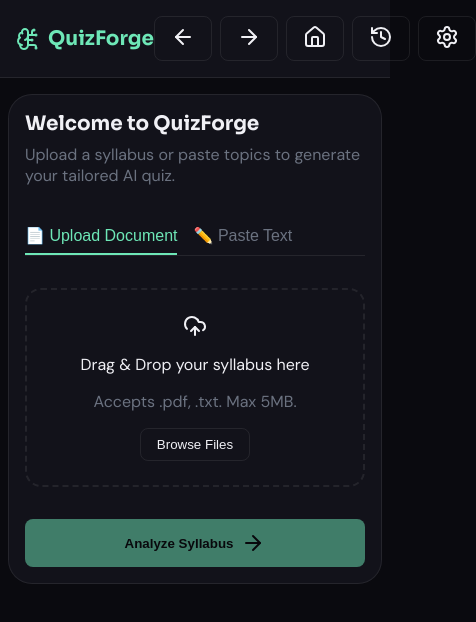
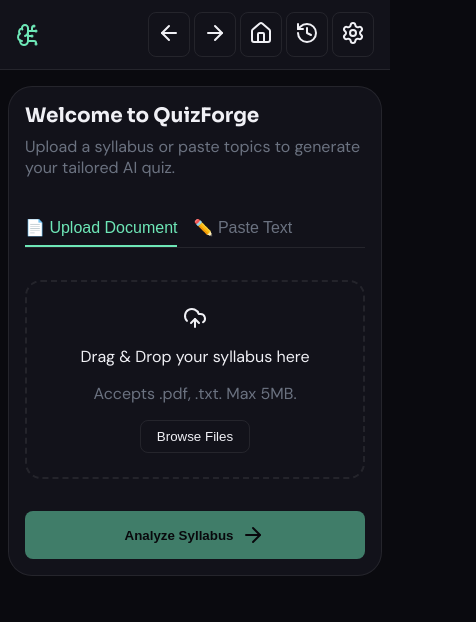
Before and after one commit to Pr4tyushMishra/quizforge, a website built with Vite: page client/index.html in a window 390 px wide. Shown: the whole page, 476 px wide, since content can reach past the window. Built offline with nearby package versions, Linux system fonts and the light colour scheme.

Commit message:
style: fix navbar overflow on small mobile devices

```diff
--- a/client/src/style.css
+++ b/client/src/style.css
@@ -241,7 +241,11 @@ textarea:focus { outline: none; border-color: var(--accent-primary); }
   .analytics-stats-grid { grid-template-columns: repeat(2, 1fr); }
 
   /* Mobile padding and layout overrides */
-  .navbar { padding: 1rem; }
+  .navbar { padding: 0.75rem 1rem; }
+  .logo span { display: none; } /* Hide 'QuizForge' text on mobile, keep icon */
+  .nav-actions { gap: 0.25rem !important; }
+  .nav-actions .btn-ghost { padding: 0.5rem; }
+
   #app-container { margin: 1rem auto; padding: 0 0.5rem; }
   .card { padding: 1rem; }
 
```
